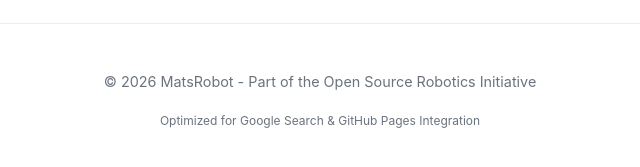
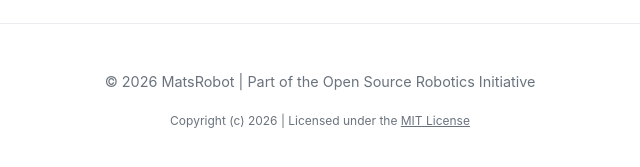
Before and after one commit to MatsRobot/Mobility-Scooter-Battery-Capacity-Tester, a plain HTML site: page index.html in a window 1280 px wide. Shown: the part 1701-1868 px from the top of the page, 320-960 px from the left. Drawn offline with Linux system fonts and the light colour scheme.

Commit message:
Update index.html

```diff
--- a/index.html
+++ b/index.html
@@ -3,7 +3,7 @@
 <head>
     <meta charset="UTF-8">
     <meta name="viewport" content="width=device-width, initial-scale=1.0">
-    <link rel="icon" type="image/png" href="https://matsrobot.github.io/Mobility-Scooter-Battery-Capacity-Tester/Favicon-192.png" sizes="192x192">
+    <link rel="icon" type="image/png" href="https://matsrobot.github.io/Favicon-192.png" sizes="192x192">
 
     <title>Mobility Scooter Battery Capacity Tester | MatsRobot</title>
     <meta name="description" content="Arduino-based lead-acid battery capacity tester using a 5A simulated load and SD logging.">
@@ -246,8 +246,8 @@
     </ul>
 
     <footer>
-        <p>© 2026 MatsRobot - Part of the Open Source Robotics Initiative</p>
-        <p><small>Optimized for Google Search & GitHub Pages Integration</small></p>
+        <p>© 2026 MatsRobot | Part of the Open Source Robotics Initiative</p>
+        <p><small>Copyright (c) 2026 | Licensed under the <a href="https://github.com/MatsRobot/matsrobot.github.io/blob/main/LICENSE" style="color: #6a737d;">MIT License</a></small></p>
     </footer>
 
 </body>
```
